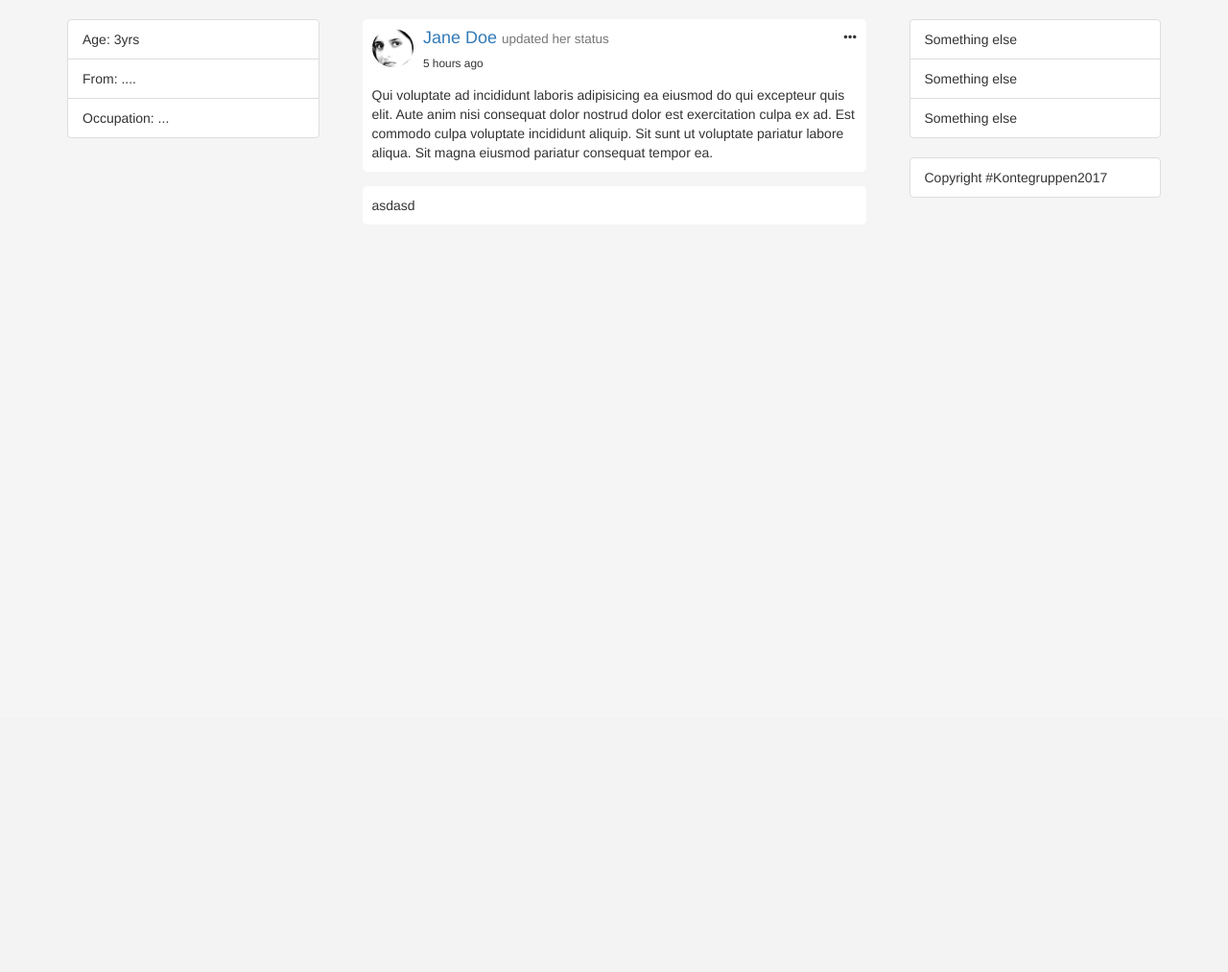
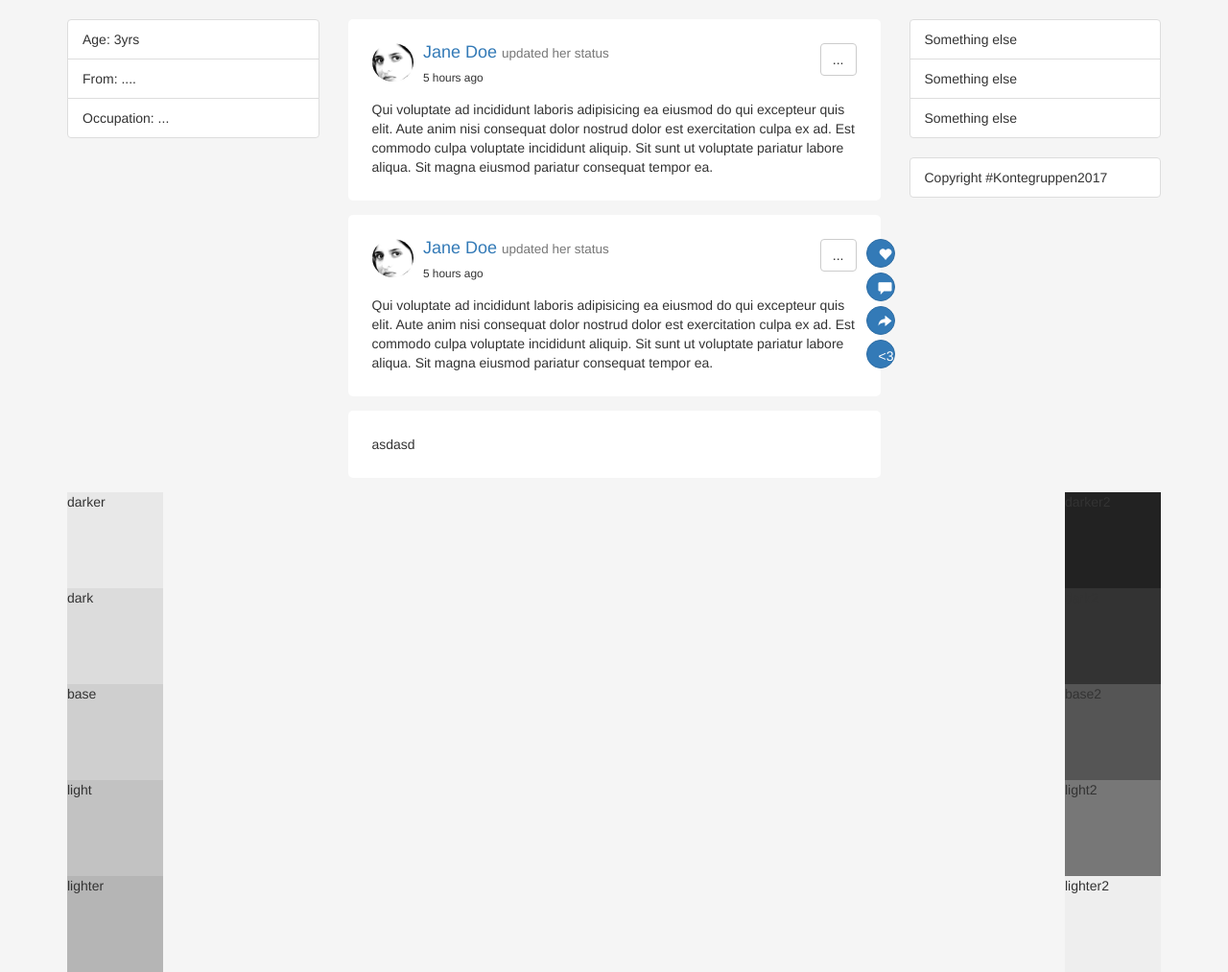
Before and after one commit to PrefeX/ntnu-webtek-social-site, a PHP site: page /test.html in a window 1280 px wide. Shown: the part 51-1064 px from the top of the page at 96% size. Before the commit the page ends 270 px from the top, so only its background shows below. Run offline with PHP 8.4, Linux system fonts and the light colour scheme; style sheets or scripts are compiled from the project's sources; some libraries are stand-ins or nearby versions.

Commit message:
UI concept

```diff
--- a/css/style.css
+++ b/css/style.css
@@ -4,6 +4,12 @@
  * Authors: Christian, Stian
  * Do not use or redistrubute any code without written permission
  */
+/*@light-base:              #fff;
+@light-darker:            darken(@light-base, 13.5%); // #222
+@light-dark:              darken(@light-base, 20%);   // #333
+@light:                   darken(@light-base, 33.5%); // #555
+@light-light:             darken(@light-base, 46.7%); // #777
+@light-lighter:           darken(@light-base, 93.5%); // #eee*/
 /****************************************************
  * CSS
  ***************************************************/
@@ -13,12 +19,13 @@ img.lightbox:hover {
 .padding-right {
   padding-right: 10px;
 }
-.newsfeed-grid {
-  margin: 0px 15px;
-}
+/*
+ * The profile post-list
+ */
 .newsfeed-post {
   background: #eeeeee;
-  padding: 10px;
+  /*padding: 5px 15px;*/
+  padding: 25px;
   background: #fff;
   border-radius: 5px;
   /*box-shadow: 2px 2px 5px @gray-light;*/
@@ -26,7 +33,23 @@ img.lightbox:hover {
 .newsfeed-post:not(:first-of-type) {
   margin: 15px 0;
 }
-.media.author {
+.newsfeed-post .post-controll-buttons {
+  position: absolute;
+  right: 0px;
+  list-style: none;
+}
+.newsfeed-post .post-controll-buttons .btn {
+  display: block;
+  width: 30px;
+  height: 30px;
+  border-radius: 50%;
+  margin-bottom: 5px;
+  /*line-height: 100%;*/
+  /*text-align: center;*/
+  /*opacity: 0.8;*/
+}
+.newsfeed-post .media.author {
+  margin: 0px;
   padding-bottom: 1em;
 }
 #postText {
@@ -35,3 +58,56 @@ img.lightbox:hover {
 #postBtn {
   margin-top: 10px;
 }
+.media-right .dropdown-menu {
+  z-index: 1000;
+}
+.darker {
+  background: #e8e8e8;
+  width: 100px;
+  height: 100px;
+}
+.dark {
+  background: #dcdcdc;
+  width: 100px;
+  height: 100px;
+}
+.base {
+  background: #cfcfcf;
+  width: 100px;
+  height: 100px;
+}
+.light {
+  background: #c2c2c2;
+  width: 100px;
+  height: 100px;
+}
+.lighter {
+  background: #b5b5b5;
+  width: 100px;
+  height: 100px;
+}
+.darker2 {
+  background: #222222;
+  width: 100px;
+  height: 100px;
+}
+.dark2 {
+  background: #333333;
+  width: 100px;
+  height: 100px;
+}
+.base2 {
+  background: #555555;
+  width: 100px;
+  height: 100px;
+}
+.light2 {
+  background: #777777;
+  width: 100px;
+  height: 100px;
+}
+.lighter2 {
+  background: #eeeeee;
+  width: 100px;
+  height: 100px;
+}
--- a/css/style.less
+++ b/css/style.less
@@ -25,24 +25,44 @@ img.lightbox:hover {
 }
 
 .newsfeed-grid {
-    margin: 0px 15px;
+    //margin: 0px 15px;
 }
+
+
+/*
+ * The profile post-list
+ */
 
 .newsfeed-post {
     background: @gray-lighter;
-    padding: 10px;
+    /*padding: 5px 15px;*/
+    padding: 25px;
     background: #fff;
     border-radius: 5px;
     /*box-shadow: 2px 2px 5px @gray-light;*/
-
     &:not(:first-of-type) {
         margin: 15px 0;
+    } // UI-buttons on the right side (like, share, etc.)
+    .post-controll-buttons {
+        position: absolute;
+        right: 0px;
+        list-style: none;
+        .btn {
+            display: block;
+            width: 30px;
+            height: 30px;
+            border-radius: 50%;
+            margin-bottom: 5px;
+            /*line-height: 100%;*/
+            /*text-align: center;*/
+            /*opacity: 0.8;*/
+        }
     }
-}
-
-.media {
-    &.author {
-        padding-bottom: 1em;
+    .media {
+        &.author {
+            margin: 0px;
+            padding-bottom: 1em;
+        }
     }
 }
 
@@ -53,3 +73,67 @@ img.lightbox:hover {
 #postBtn {
     margin-top: 10px;
 }
+
+.media-right .dropdown-menu {
+    z-index: 1000;
+}
+
+.darker {
+    background: @light-darker;
+    width: 100px;
+    height: 100px;
+}
+
+.dark {
+    background: @light-dark;
+    width: 100px;
+    height: 100px;
+}
+
+.base {
+    background: @light;
+    width: 100px;
+    height: 100px;
+}
+
+.light {
+    background: @light-light;
+    width: 100px;
+    height: 100px;
+}
+
+.lighter {
+    background: @light-lighter;
+    width: 100px;
+    height: 100px;
+}
+
+.darker2 {
+    background: @gray-darker;
+    width: 100px;
+    height: 100px;
+}
+
+.dark2 {
+    background: @gray-dark;
+    width: 100px;
+    height: 100px;
+}
+
+.base2 {
+    background: @gray;
+    width: 100px;
+    height: 100px;
+}
+
+.light2 {
+    background: @gray-light;
+    width: 100px;
+    height: 100px;
+}
+
+.lighter2 {
+    background: @gray-lighter;
+    width: 100px;
+    height: 100px;
+}
--- a/css/variables.css
+++ b/css/variables.css
@@ -0,0 +1,6 @@
+/*@light-base:              #fff;
+@light-darker:            darken(@light-base, 13.5%); // #222
+@light-dark:              darken(@light-base, 20%);   // #333
+@light:                   darken(@light-base, 33.5%); // #555
+@light-light:             darken(@light-base, 46.7%); // #777
+@light-lighter:           darken(@light-base, 93.5%); // #eee*/
--- a/css/variables.less
+++ b/css/variables.less
@@ -1,6 +1,20 @@
 //
 // Variables
 // --------------------------------------------------
+
+/*@light-base:              #fff;
+@light-darker:            darken(@light-base, 13.5%); // #222
+@light-dark:              darken(@light-base, 20%);   // #333
+@light:                   darken(@light-base, 33.5%); // #555
+@light-light:             darken(@light-base, 46.7%); // #777
+@light-lighter:           darken(@light-base, 93.5%); // #eee*/
+
+@light-base:              #fff;
+@light-darker:            darken(@light-base, 5%); // #222
+@light-dark:              darken(@light-base, 10%);   // #333
+@light:                   darken(@light-base, 15%); // #555
+@light-light:             darken(@light-base, 20%); // #777
+@light-lighter:           darken(@light-base, 25%); // #eee
 
 @light-base:            #f5f5f5;
 
--- a/test.html
+++ b/test.html
@@ -158,13 +158,77 @@
                             </div>
 
                             <div class="media-right">
-                                <i class="glyphicon glyphicon-option-horizontal"></i>
+
+                                <div class="dropdown">
+                                    <button class="btn btn-default dropdown-toggle" type="button" id="dropdownMenu1" data-toggle="dropdown" aria-haspopup="true" aria-expanded="true">
+                                    ...
+                                    </button>
+                                    <ul class="dropdown-menu" aria-labelledby="dropdownMenu1">
+                                        <li><a href="#">Action</a></li>
+                                        <li><a href="#">Another action</a></li>
+                                        <li><a href="#">Something else here</a></li>
+                                        <li role="separator" class="divider"></li>
+                                        <li><a href="#">Separated link</a></li>
+                                    </ul>
+                                </div>
+
                             </div>
 
                         </div>
                         Qui voluptate ad incididunt laboris adipisicing ea eiusmod do qui excepteur quis elit. Aute anim nisi consequat dolor nostrud dolor est exercitation culpa ex ad. Est commodo culpa voluptate incididunt aliquip. Sit sunt ut voluptate pariatur labore aliqua.
                         Sit magna eiusmod pariatur consequat tempor ea.
                     </article>
+
+
+
+                    <article class="newsfeed-post">
+
+                        <ul class="post-controll-buttons">
+                            <li><a class="btn btn-primary"><i class="glyphicon glyphicon-heart"></i></a></li>
+
+                            <li><a class="btn btn-primary"><i class="glyphicon glyphicon-comment"></i></a></li>
+
+                            <li><a class="btn btn-primary"><i class="glyphicon glyphicon-share-alt"></i></a></li>
+
+                            <li>
+                                <a class="btn btn-primary">
+                                    <3</a>
+                            </li>
+                        </ul>
+
+                        <div class="media author">
+
+                            <div class="media-left">
+                                <a href="#"><img src="img/face-2011855_1920.jpg" alt="Jane Doe" height="40px" class="img-circle"></a>
+                            </div>
+                            <div class="media-body">
+                                <h4 class="media-heading"><a href="#">Jane Doe</a> <small>updated her status</small></h4>
+                                <small>5 hours ago</small>
+                            </div>
+
+                            <div class="media-right">
+
+                                <div class="dropdown">
+                                    <button class="btn btn-default dropdown-toggle" type="button" id="dropdownMenu1" data-toggle="dropdown" aria-haspopup="true" aria-expanded="true">
+                                    ...
+                                    </button>
+                                    <ul class="dropdown-menu" aria-labelledby="dropdownMenu1">
+                                        <li><a href="#">Action</a></li>
+                                        <li><a href="#">Another action</a></li>
+                                        <li><a href="#">Something else here</a></li>
+                                        <li role="separator" class="divider"></li>
+                                        <li><a href="#">Separated link</a></li>
+                                    </ul>
+                                </div>
+
+                            </div>
+
+                        </div>
+                        Qui voluptate ad incididunt laboris adipisicing ea eiusmod do qui excepteur quis elit. Aute anim nisi consequat dolor nostrud dolor est exercitation culpa ex ad. Est commodo culpa voluptate incididunt aliquip. Sit sunt ut voluptate pariatur labore aliqua.
+                        Sit magna eiusmod pariatur consequat tempor ea.
+                    </article>
+
+
 
                     <article class="newsfeed-post">
                         asdasd
@@ -244,6 +308,42 @@
         </div>-->
 
 
+        <div style="float:left;">
+            <div class="darker">
+                darker
+            </div>
+            <div class="dark">
+                dark
+            </div>
+            <div class="base">
+                base
+            </div>
+            <div class="light">
+                light
+            </div>
+            <div class="lighter">
+                lighter
+            </div>
+        </div>
+
+        <div style="float:right">
+            <div class="darker2">
+                darker2
+            </div>
+            <div class="dark2">
+                dark2
+            </div>
+            <div class="base2">
+                base2
+            </div>
+            <div class="light2">
+                light2
+            </div>
+            <div class="lighter2">
+                lighter2
+            </div>
+        </div>
+
     </main>
 
 </body>
```
